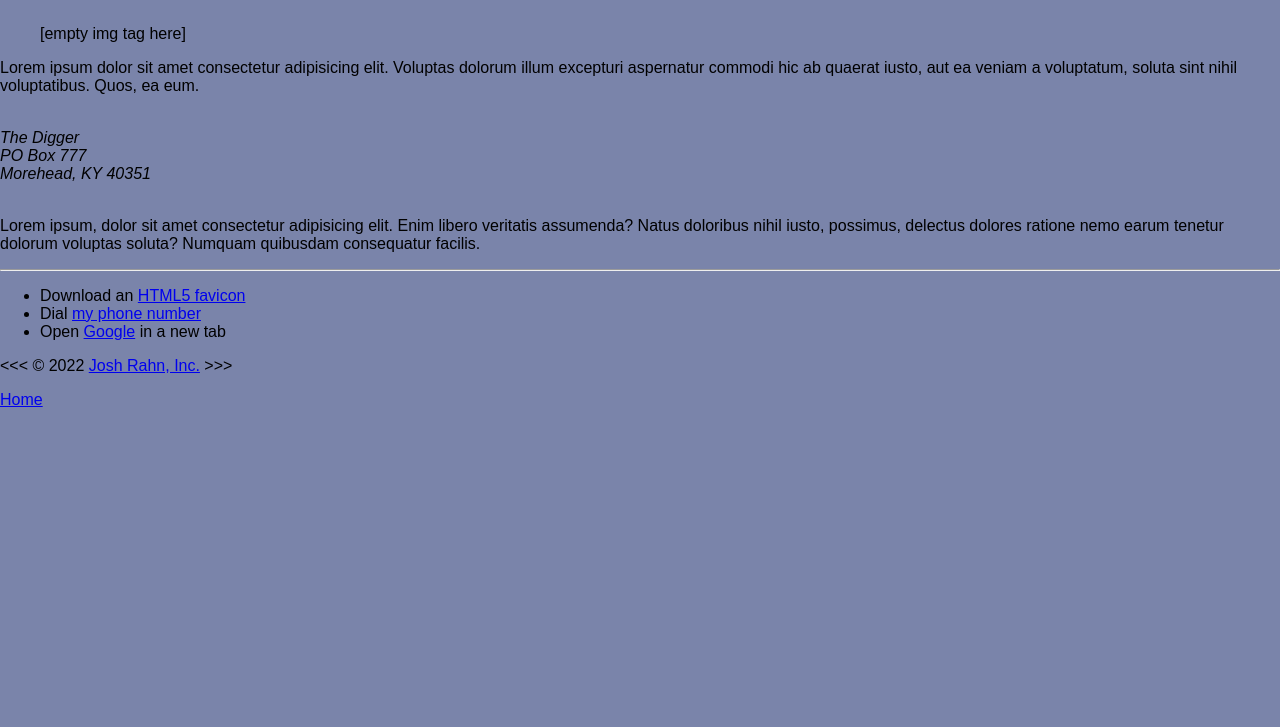
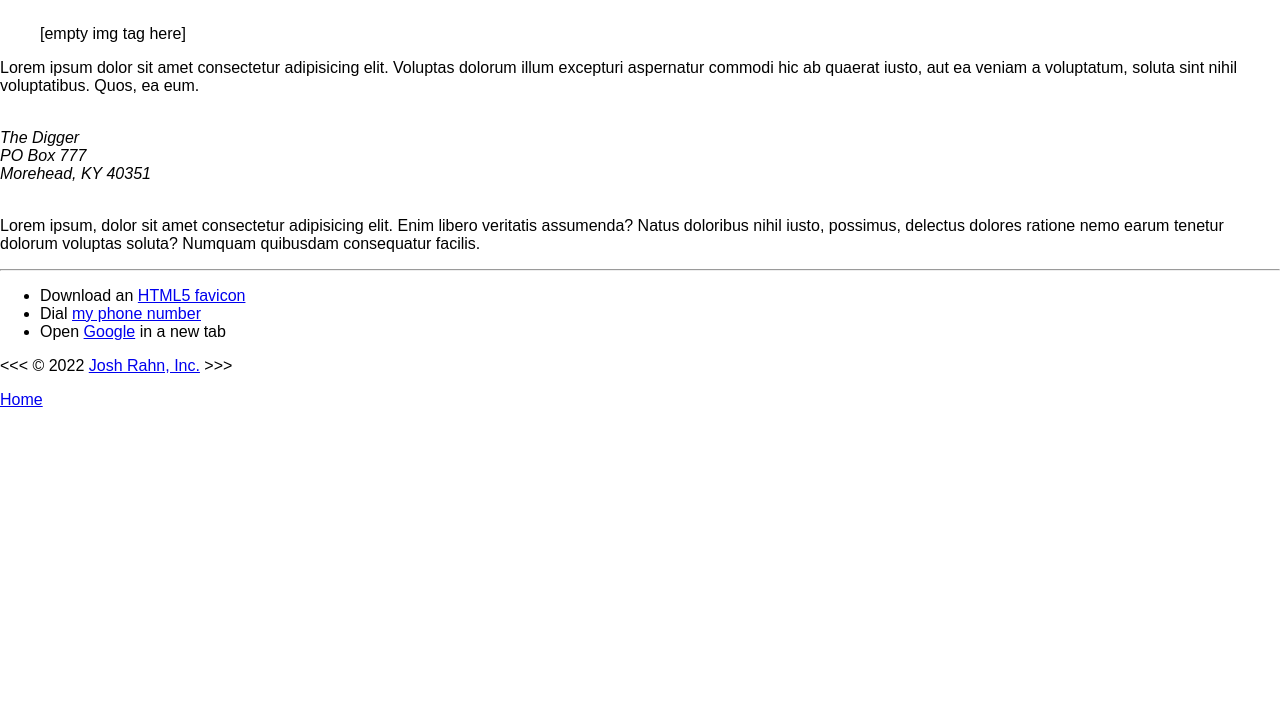
Before and after one commit to EndlessGyre/pages-hub, a plain HTML site: page about.html in a window 1280 px wide. Shown: the part 73-800 px from the top of the page. Drawn offline with Linux system fonts and the light colour scheme.

Commit message:
deleting photoes

```diff
--- a/styles/main.css
+++ b/styles/main.css
@@ -11,7 +11,7 @@ body{
     -moz-osx-font-smoothing: grayscale;
     margin: 0;
     font-family: 'Work Sans', sans-serif;
-    background-color: #7A84AA;
+    /* background-color: #7A84AA; */
 }
 
 .block{
```
Also changed, not shown: img/131220-beaste-boys-spike-jonze-movie.jpg (deleted), img/F8098B8BB5E9F67B9386B6_Large.jpg (deleted), img/TNG_Wesley_TheGame.jpg (deleted), img/Vapor-editing/craiyon_202631_vaporwave_cats.png (renamed from img/craiyon_202631_vaporwave_cats.png), img/Vapor-editing/vapor.jpg (renamed from img/vapor.jpg), img/Zamphir - Avatar (Sun BG).jpg (deleted), img/Zamphir-Avatar-circle-125x125.png (deleted), img/Zamphir-Avatar-circle.png (deleted), img/Zamphir-logo-round-125x125v2.png (deleted), img/Zamphir.jpg (deleted), img/craiyon_202631_vaporwave_cats.jpg (deleted), img/kirk-screams.jpg (deleted), img/zamphir-avatar-125x125-white-transparent-round.png (deleted), img/zamphir-twitter.jpg (deleted), 3 other files.
